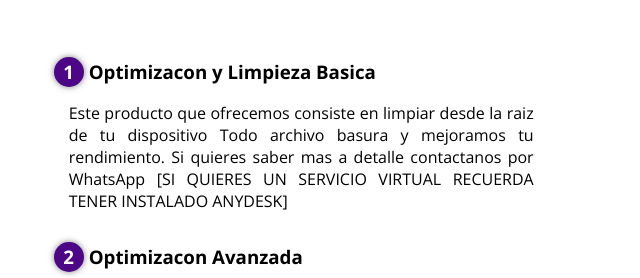
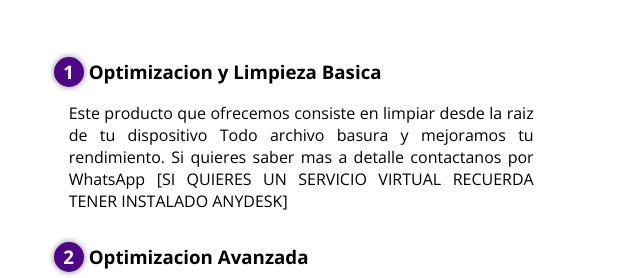
Before and after one commit to JuanJo2009-tech/OptimizaTuPC, a plain HTML site: page index.html in a window 1280 px wide. Shown: the part 674-952 px from the top of the page, 593-1233 px from the left. Drawn offline with nearby package versions, Linux system fonts and the light colour scheme.

Commit message:
Update index.html

```diff
--- a/index.html
+++ b/index.html
@@ -36,10 +36,10 @@
             <div class="contenedor-sobre-nosotros">
                 <img src="img/ilustracion2.svg" alt="" class="imagen-about-us">
                 <div class="contenido-textos">
-                    <h3><span>1</span>Optimizacon y Limpieza Basica</h3>
+                    <h3><span>1</span>Optimizacion y Limpieza Basica</h3>
                     <p>Este producto que ofrecemos consiste en limpiar desde la raiz de tu dispositivo
                      Todo archivo basura y mejoramos tu rendimiento. Si quieres saber mas a detalle contactanos por WhatsApp [SI QUIERES UN SERVICIO VIRTUAL RECUERDA TENER INSTALADO ANYDESK] </p>
-                    <h3><span>2</span>Optimizacon Avanzada</h3>
+                    <h3><span>2</span>Optimizacion Avanzada</h3>
                     <p>En este producto te ofrecemos un rendimiento mas eficaz y una optimizacon profunda.
                      Y hacemos un escaneo frecuente de tu PC Si quieres saber mas a detalle contactanos por WhatsApp [SI QUIERES UN SERVICIO VIRTUAL RECUERDA TENER INSTALADO ANYDESK]</p>
                 </div>
```
